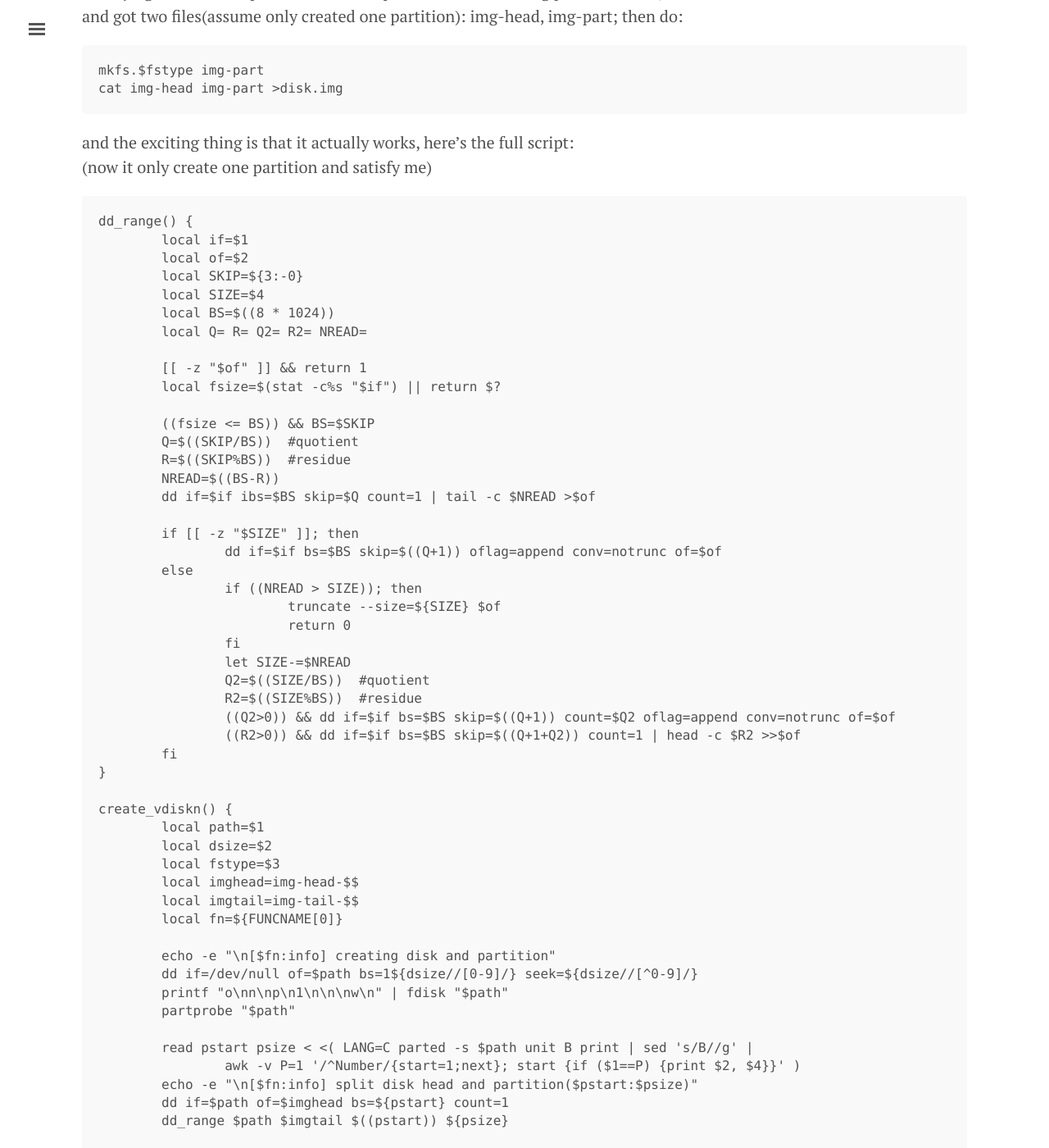
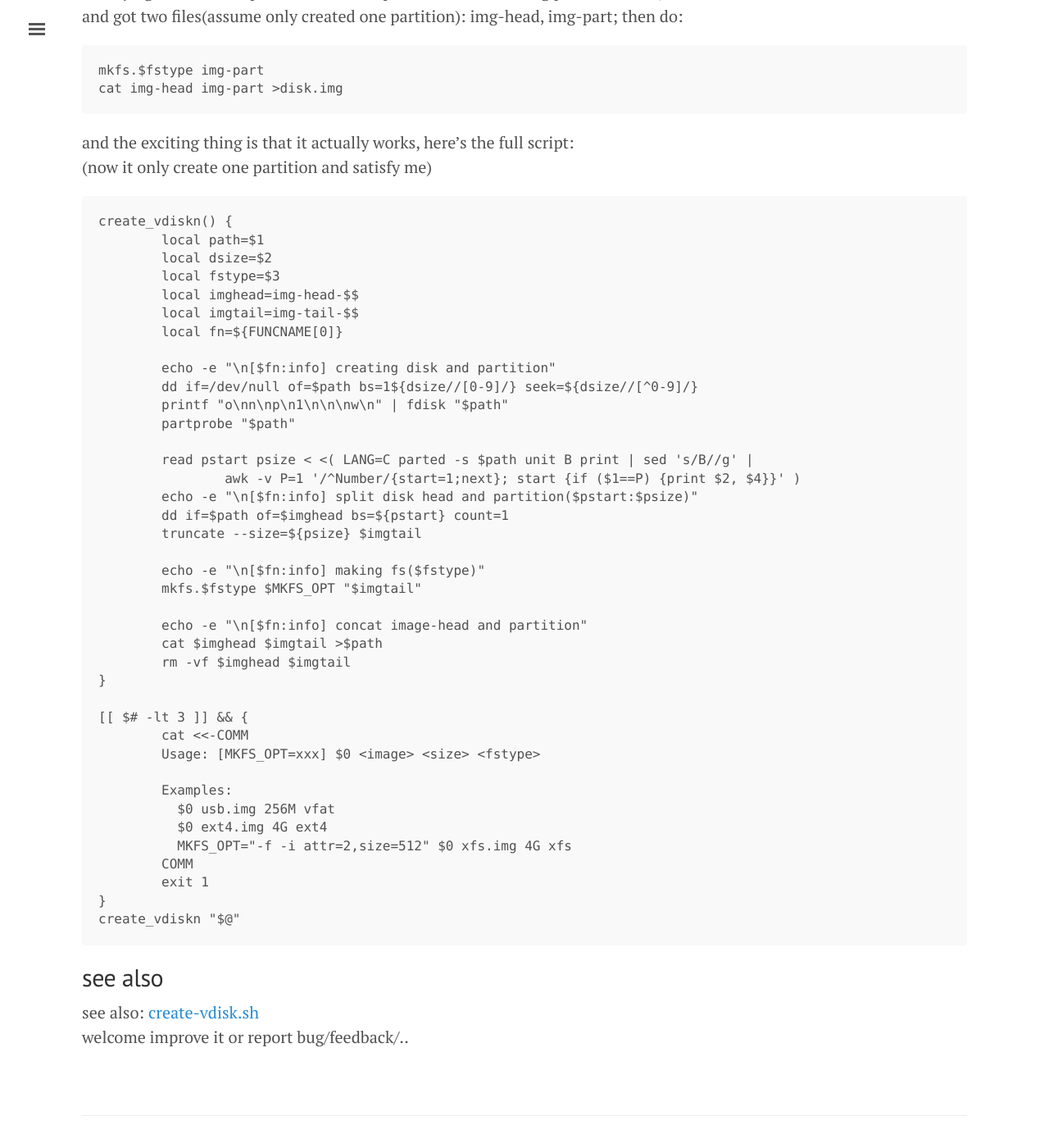
Before and after one commit to tcler/tcler.github.io, a Jekyll site: the page built from _posts/2022-03-09-create-any-filesystem-in-image-as-non-root-user.md, in a window 1280 px wide and 1400 px high, scrolled down 679 px. Shown: the whole window at 82% size. Built offline with Jekyll 4.4.1, drawn with Linux system fonts in a browser that asks for light colours; some of the changed text lies outside the part shown.

Commit message:
Update 2022-03-09-create-any-filesystem-in-image-as-non-root-user.md

````diff
--- a/_posts/2022-03-09-create-any-filesystem-in-image-as-non-root-user.md
+++ b/_posts/2022-03-09-create-any-filesystem-in-image-as-non-root-user.md
@@ -23,38 +23,6 @@ cat img-head img-part >disk.img
 and the exciting thing is that it actually works, here's the full script:
 (now it only create one partition and satisfy me)
 ```
-dd_range() {
-        local if=$1
-        local of=$2
-        local SKIP=${3:-0}
-        local SIZE=$4
-        local BS=$((8 * 1024))
-        local Q= R= Q2= R2= NREAD=
-
-        [[ -z "$of" ]] && return 1
-        local fsize=$(stat -c%s "$if") || return $?
-
-        ((fsize <= BS)) && BS=$SKIP
-        Q=$((SKIP/BS))  #quotient
-        R=$((SKIP%BS))  #residue
-        NREAD=$((BS-R))
-        dd if=$if ibs=$BS skip=$Q count=1 | tail -c $NREAD >$of
-
-        if [[ -z "$SIZE" ]]; then
-                dd if=$if bs=$BS skip=$((Q+1)) oflag=append conv=notrunc of=$of
-        else
-                if ((NREAD > SIZE)); then
-                        truncate --size=${SIZE} $of
-                        return 0
-                fi
-                let SIZE-=$NREAD
-                Q2=$((SIZE/BS))  #quotient
-                R2=$((SIZE%BS))  #residue
-                ((Q2>0)) && dd if=$if bs=$BS skip=$((Q+1)) count=$Q2 oflag=append conv=notrunc of=$of
-                ((R2>0)) && dd if=$if bs=$BS skip=$((Q+1+Q2)) count=1 | head -c $R2 >>$of
-        fi
-}
-
 create_vdiskn() {
 	local path=$1
 	local dsize=$2
@@ -72,7 +40,7 @@ create_vdiskn() {
 		awk -v P=1 '/^Number/{start=1;next}; start {if ($1==P) {print $2, $4}}' )
 	echo -e "\n[$fn:info] split disk head and partition($pstart:$psize)"
 	dd if=$path of=$imghead bs=${pstart} count=1
-	dd_range $path $imgtail $((pstart)) ${psize}
+	truncate --size=${psize} $imgtail
 
 	echo -e "\n[$fn:info] making fs($fstype)"
 	mkfs.$fstype $MKFS_OPT "$imgtail"
````
